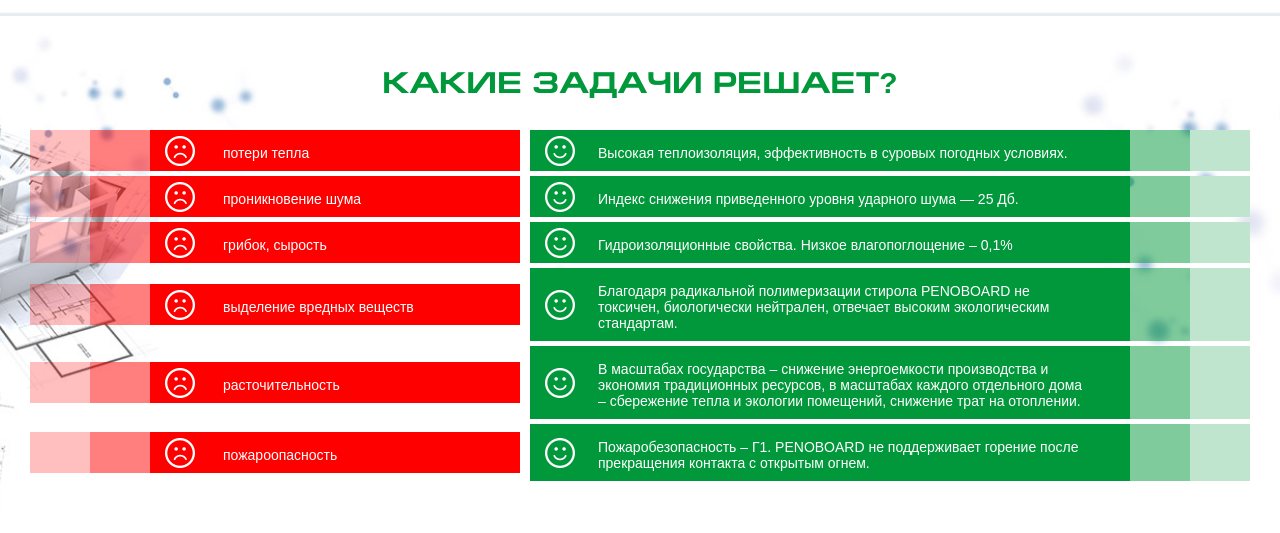
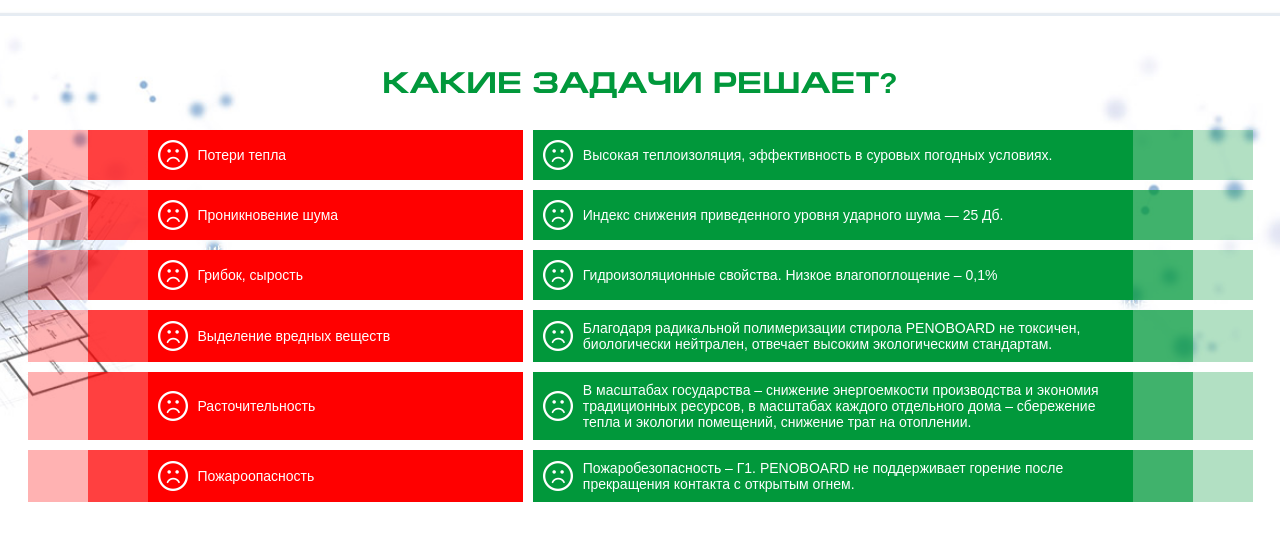
Before and after one commit to Gavriilks/Novaboard, a plain HTML site: page index.html in a window 1280 px wide. Shown: the part 3260-3793 px from the top of the page. Drawn offline with nearby package versions, Linux system fonts and the light colour scheme.

Commit message:
06/01/2022

```diff
--- a/css/style.css
+++ b/css/style.css
@@ -577,87 +577,69 @@
     text-transform: uppercase;
 }
 .container__tasks__list {
-    width: 980px;
-    margin: 0 auto;
-    list-style: none;
-    text-transform: inherit;
+
     font-size: 14px;
     color: #fff;
-    padding: 0px;
 }
 .tasks__list {
     display: flex;
+    justify-content: space-between;
+    margin-bottom: 10px;
+}
+.list__left,
+.list__right {
+    display: flex;
     align-items: center;
-    margin-bottom: 5px;
+    position: relative;
+    padding: 10px;
+}
+.list__left {
+    width: 38%;
+    margin-left: 120px;
+    margin-right: 5px;
+    background-color: #ff0000;
+    display: flex;
+    align-items: center;
 }
 .list__right {
-    padding-left: 10px;
+    width: 62%;
+    margin-right: 120px;
+    margin-left: 5px;
+    background-color: #01983b;
 }
-.list__left__cor {
-    display: flex;
-    align-items: center;
-    background-color: #ff0000;
-    width: 370px;
-    min-height: 40px;
-    position: relative;
-}
-.list__left__cor::before,
-.list__left__cor::after {
+.list__left::before,
+.list__left::after,
+.list__right::before,
+.list__right::after {
     content: '';
     position: absolute;
     top: 0;
     width: 60px;
     height: 100%;
 }
-.list__left__cor::before {
+.list__left::before {
+    left: -120px;
+    background-color: #ff0000;
+    opacity: 0.3;
+}
+.list__left::after {
     left: -60px;
-    background-color: rgba(255, 0, 0, 0.5);
+    background-color: #ff0000;
+    opacity: 0.75;
 }
-.list__left__cor::after {
-    left: -120px;
-    background-color: rgba(255, 0, 0, 0.25);
+
+.list__right::before {
+    right: -120px;
+    background-color: #01983b;
+    opacity: 0.3;
 }
-.list__right__cor {
-    display: flex;
-    align-items: center;
+.list__right::after {
+    right: -60px;
     background-color: #01983b;
-    width: 600px;
-    min-height: 40px;
-    position: relative;
+    opacity: 0.75;
 }
-.list__right__cor::before,
-.list__right__cor::after {
-    content: '';
-    position: absolute;
-    top: 0;
-    width: 60px;
-    height: 100%;
-}
-.list__right__cor::before {
-    left: 600px;
-    background-color: rgba(1, 152, 59, 0.5);
-}
-.list__right__cor::after {
-    left: 660px;
-    background-color: #bfe5ce
-}
-.smile__list__left {
-    padding-left: 15px;
-}
-.smile__list__right {
-    padding-left: 15px;
-}
-.content__list__left {
-    padding-top: 15px;
-    padding-right: 40px;
-    padding-bottom: 10px;
-    padding-left: 28px;
-}
-.content__list__right {
-    padding-top: 15px;
-    padding-right: 40px;
-    padding-bottom: 10px;
-    padding-left: 23px;
+.content__list {
+    margin-left: 10px;
 }
 
 /**********block certifications*********/
@@ -713,6 +695,7 @@
     max-width: 1225px;
     height: 206px;
     margin: 0 auto;
+    position: relative;
     background: url(../img/background__contacts.png);
 }
 .title__contacts {
@@ -751,6 +734,7 @@
 }
 .maps__core {
     display: block;
+    margin-top: -35px;
 }
 
 /**********footer*********/
--- a/index.html
+++ b/index.html
@@ -369,116 +369,92 @@
     <div class="container__tasks">
         <div class="container__tasks__inner">
             <h2 class="tasks__title">какие задачи решает?</h2>
-            <ul class="container__tasks__list">
-                <li class="tasks__list">
-                    <span class="list__left__cor">
+            <div class="container__tasks__list">
+                <div class="tasks__list">
+                    <div class="list__left">
                         <img class="smile__list__left" src="img/smile_sad.png" alt="здесь должна быть картинка(">
-                        <span class="content__list__left">
-                            потери тепла
-                        </span>
-                    </span>
-                    <ul class="list__right">
-                        <li>
-                            <span class="list__right__cor">
-                                <img class="smile__list__right" src="img/smile_glad.png" alt="">
-                                <span class="content__list__right">
+                        <div class="content__list">
+                            Потери тепла
+                        </div>
+                    </div>
+                    <div class="list__right">
+                        <img class="smile__list__right" src="img/smile_sad.png" alt="здесь должна быть картинка(">
+                        <div class="content__list">
                             Высокая теплоизоляция, эффективность в суровых погодных условиях.
-                                </span>
-                            </span>
-                        </li>
-                    </ul>
-                </li>
-                <li class="tasks__list">
-                    <span class="list__left__cor">
+                        </div>
+                    </div>
+                </div>
+                <div class="tasks__list">
+                    <div class="list__left">
                         <img class="smile__list__left" src="img/smile_sad.png" alt="здесь должна быть картинка(">
-                        <span class="content__list__left">
-                            проникновение шума
-                        </span>
-                    </span>
-                    <ul class="list__right">
-                        <li>
-                            <span class="list__right__cor">
-                                <img class="smile__list__right" src="img/smile_glad.png" alt="здесь должна быть картинка(">
-                                <span class="content__list__right">
+                        <div class="content__list">
+                            Проникновение шума
+                        </div>
+                    </div>
+                    <div class="list__right">
+                        <img class="smile__list__right" src="img/smile_sad.png" alt="здесь должна быть картинка(">
+                        <div class="content__list">
                             Индекс снижения приведенного уровня ударного шума — 25 Дб.
-                                </span>
-                            </span>
-                        </li>
-                    </ul>
-                </li>
-                <li class="tasks__list">
-                    <span class="list__left__cor">
+                        </div>
+                    </div>
+                </div>
+                <div class="tasks__list">
+                    <div class="list__left">
                         <img class="smile__list__left" src="img/smile_sad.png" alt="здесь должна быть картинка(">
-                        <span class="content__list__left">
-                            грибок, сырость
-                        </span>
-                    </span>
-                    <ul class="list__right">
-                        <li>
-                            <span class="list__right__cor">
-                                <img class="smile__list__right" src="img/smile_glad.png" alt="здесь должна быть картинка(">
-                                <span class="content__list__right">
+                        <div class="content__list">
+                            Грибок, сырость
+                        </div>
+                    </div>
+                    <div class="list__right">
+                        <img class="smile__list__right" src="img/smile_sad.png" alt="здесь должна быть картинка(">
+                        <div class="content__list">
                             Гидроизоляционные свойства. Низкое влагопоглощение – 0,1%
-                                </span>
-                            </span>
-                        </li>
-                    </ul>
-                </li>
-                <li class="tasks__list">
-                    <span class="list__left__cor">
+                        </div>
+                    </div>
+                </div>
+                <div class="tasks__list">
+                    <div class="list__left">
                         <img class="smile__list__left" src="img/smile_sad.png" alt="здесь должна быть картинка(">
-                        <span class="content__list__left">
-                            выделение вредных веществ
-                        </span>
-                    </span>
-                    <ul class="list__right">
-                        <li>
-                            <span class="list__right__cor">
-                                <img class="smile__list__right" src="img/smile_glad.png" alt="">
-                                <span class="content__list__right">
+                        <div class="content__list">
+                            Выделение вредных веществ
+                        </div>
+                    </div>
+                    <div class="list__right">
+                        <img class="smile__list__right" src="img/smile_sad.png" alt="здесь должна быть картинка(">
+                        <div class="content__list">
                             Благодаря радикальной полимеризации стирола PENOBOARD не токсичен, биологически нейтрален, отвечает высоким экологическим стандартам.
-                                </span>
-                            </span>
-                        </li>
-                    </ul>
-                </li>
-                <li class="tasks__list">
-                    <span class="list__left__cor">
+                        </div>
+                    </div>
+                </div>
+                <div class="tasks__list">
+                    <div class="list__left">
                         <img class="smile__list__left" src="img/smile_sad.png" alt="здесь должна быть картинка(">
-                        <span class="content__list__left">
-                            расточительность
-                        </span>
-                    </span>
-                    <ul class="list__right">
-                        <li>
-                            <span class="list__right__cor">
-                                <img class="smile__list__right" src="img/smile_glad.png" alt="здесь должна быть картинка(">
-                                <span class="content__list__right">
+                        <div class="content__list">
+                            Расточительность
+                        </div>
+                    </div>
+                    <div class="list__right">
+                        <img class="smile__list__right" src="img/smile_sad.png" alt="здесь должна быть картинка(">
+                        <div class="content__list">
                             В масштабах государства – снижение энергоемкости производства и экономия традиционных ресурсов, в масштабах каждого отдельного дома – сбережение тепла и экологии помещений, снижение трат на отоплении.
-                                </span>
-                            </span>
-                        </li>
-                    </ul>
-                </li>
-                <li class="tasks__list">
-                    <span class="list__left__cor">
+                        </div>
+                    </div>
+                </div>
+                <div class="tasks__list">
+                    <div class="list__left">
                         <img class="smile__list__left" src="img/smile_sad.png" alt="здесь должна быть картинка(">
-                        <span class="content__list__left">
-                            пожароопасность
-                        </span>
-                    </span>
-                    <ul class="list__right">
-                        <li>
-                            <span class="list__right__cor">
-                                <img class="smile__list__right" src="img/smile_glad.png" alt="здесь должна быть картинка(">
-                                <span class="content__list__right">
+                        <div class="content__list">
+                            Пожароопасность
+                        </div>
+                    </div>
+                    <div class="list__right">
+                        <img class="smile__list__right" src="img/smile_sad.png" alt="здесь должна быть картинка(">
+                        <div class="content__list">
                             Пожаробезопасность – Г1. PENOBOARD не поддерживает горение после прекращения контакта с открытым огнем.
-                                </span>
-                            </span>
-                        </li>
-                    </ul>
-                </li>
-            </ul>
+                        </div>
+                    </div>
+                </div>
+            </div>
         </div>
     </div>
     <!------------- БЛОК СЕРТИФИКАТОВ ------------>
```
Lines whose indentation alone changed are shown as unchanged.
